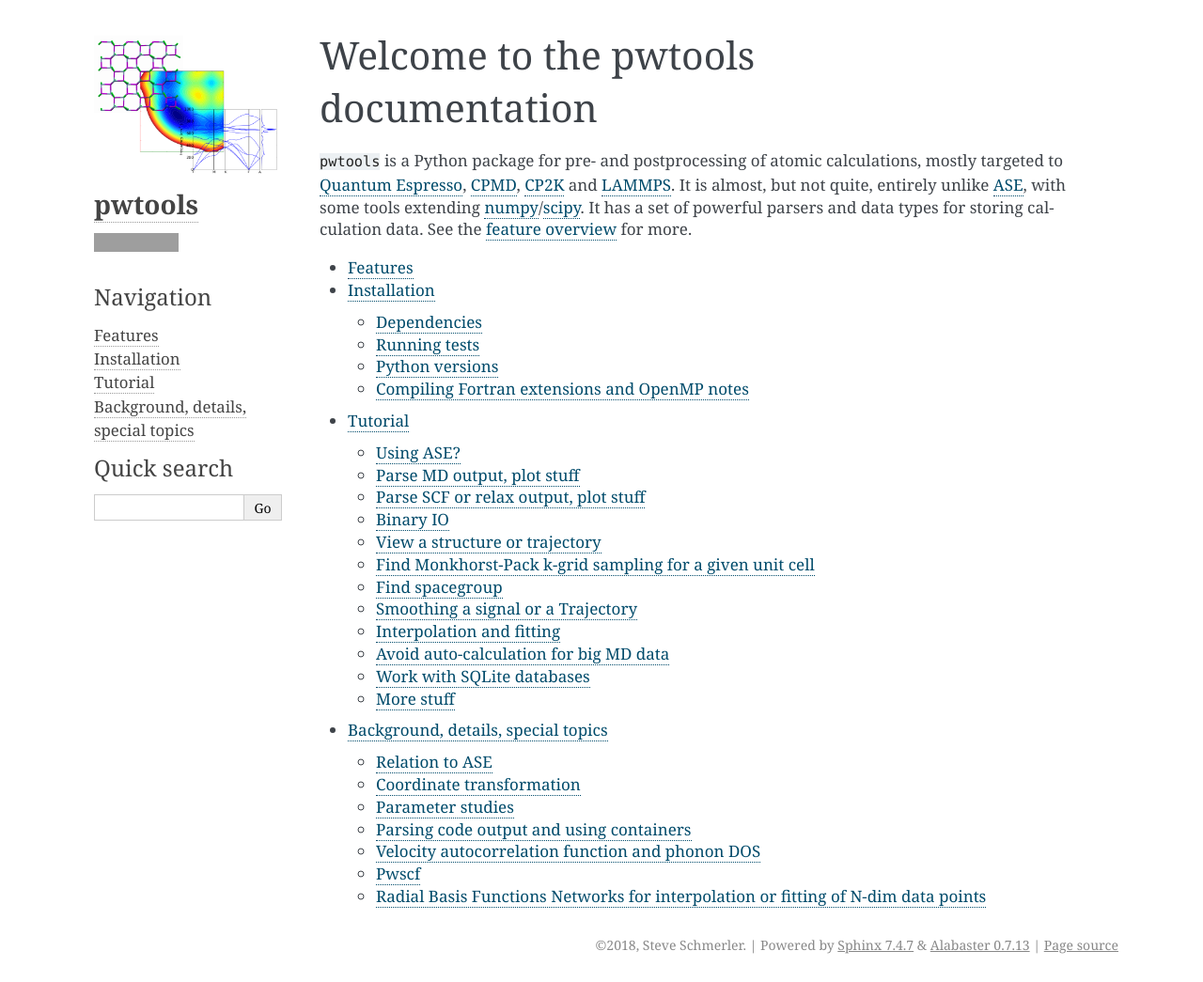
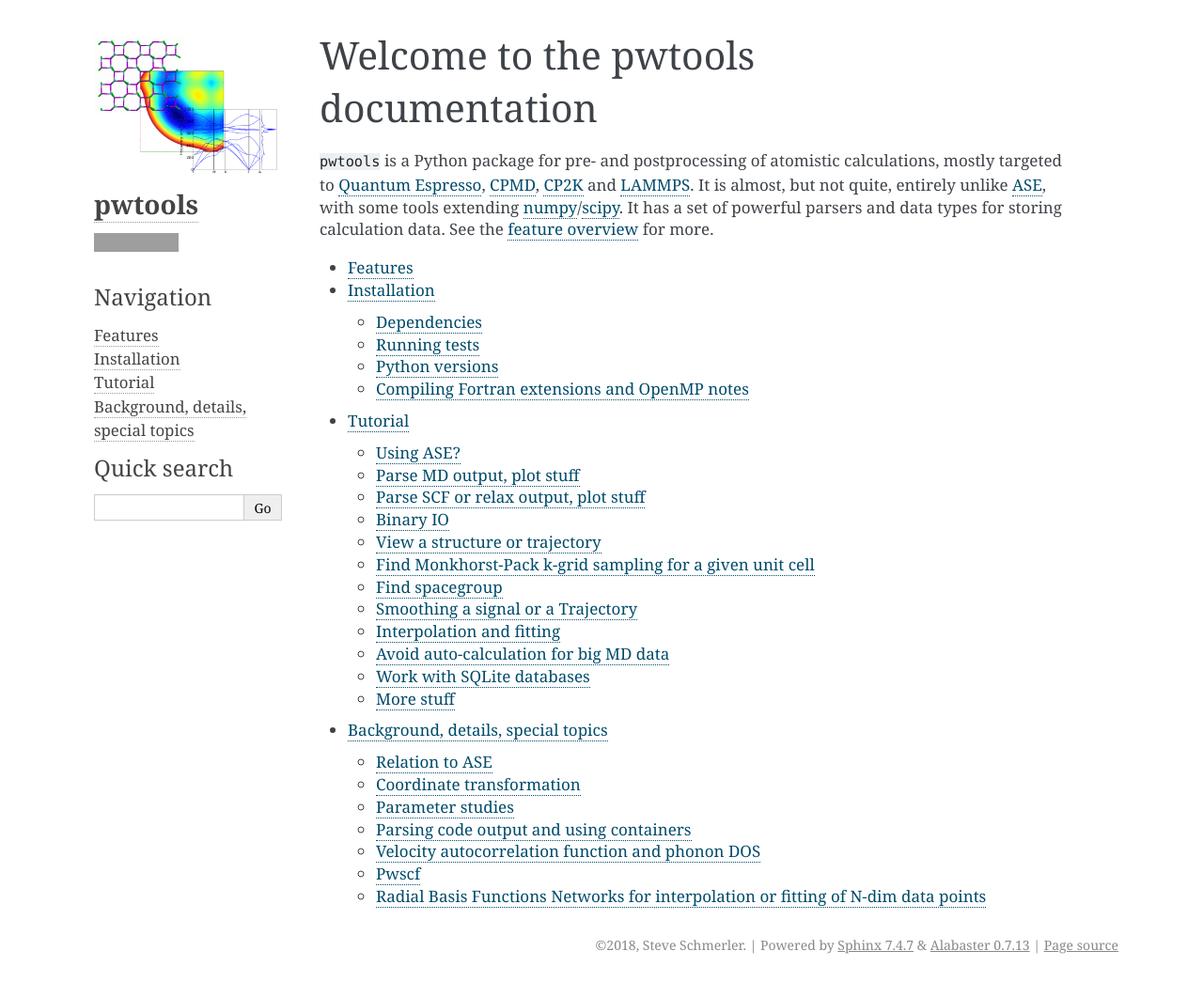
Before and after one commit to elcorto/pwtools, a Sphinx documentation site: the page built from doc/source/index.rst, in a window 1280 px wide. Shown: the whole page at 94% size. Built offline with Sphinx 7.4.7, drawn with Linux system fonts in a browser that asks for light colours; pages that are not in the unit, such as notebooks, are missing from menus; grey boxes are pictures that could not be loaded.

Commit message:
DOC: misc update

```diff
--- a/README.rst
+++ b/README.rst
@@ -2,7 +2,7 @@ About
 -----
 The pwtools package.
 
-``pwtools`` is a Python package for pre- and postprocessing of atomic
+``pwtools`` is a Python package for pre- and postprocessing of atomistic
 calculations, mostly targeted to `Quantum Espresso`_, CPMD_, CP2K_ and
 LAMMPS_. It is almost, but not quite, entirely unlike ASE_, with some tools
 extending numpy_/scipy_. It has a set of powerful parsers and data types for
--- a/doc/source/index.rst
+++ b/doc/source/index.rst
@@ -2,7 +2,7 @@
 Welcome to the pwtools documentation
 ====================================
 
-``pwtools`` is a Python package for pre- and postprocessing of atomic
+``pwtools`` is a Python package for pre- and postprocessing of atomistic
 calculations, mostly targeted to `Quantum Espresso <QE_>`_, CPMD_, CP2K_ and
 LAMMPS_. It is almost, but not quite, entirely unlike ASE_, with some tools
 extending numpy_/scipy_. It has a set of powerful parsers and data types for
```
